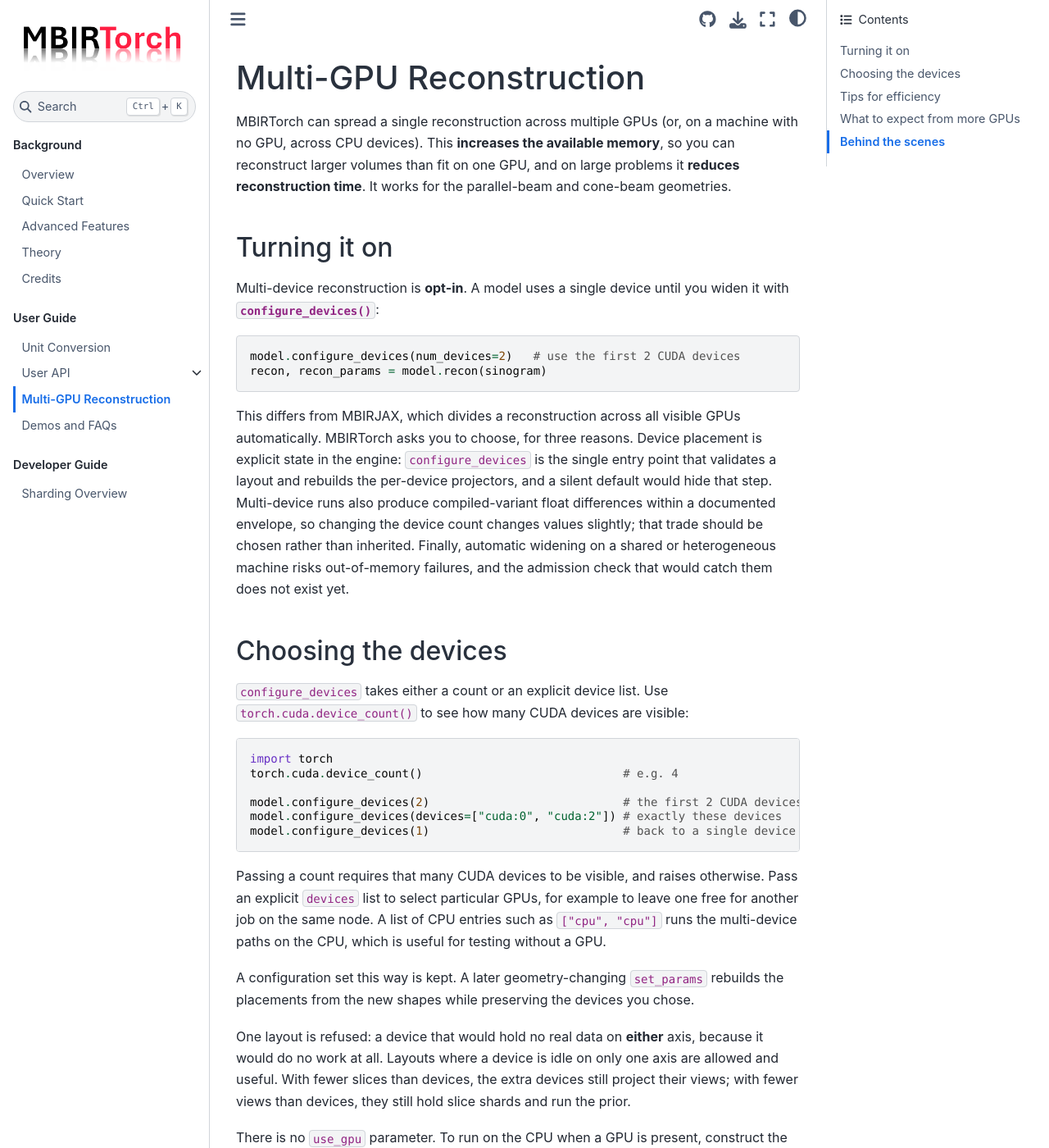
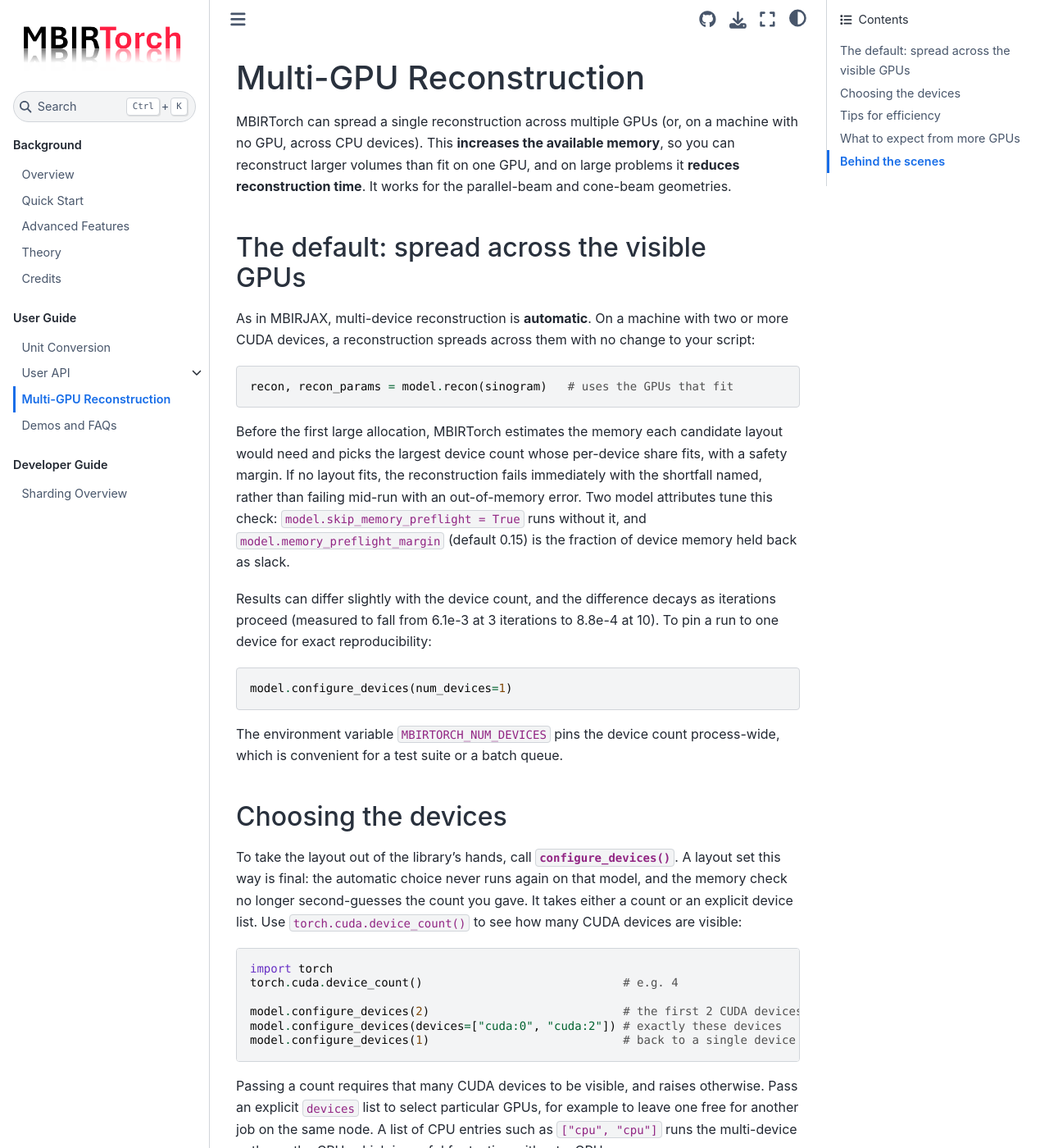
Before and after one commit to cabouman/mbirtorch, a Sphinx documentation site: the page built from docs/source/usr_multi_gpu.rst, in a window 1280 px wide and 1400 px high. Shown: the whole window at 82% size. Built offline with Sphinx 7.4.7 and the Sphinx Book theme 1.1.4, drawn with Linux system fonts in a browser that asks for light colours; pages that are not in the unit, such as notebooks, are missing from menus; some of the changed text lies outside the part shown.

Commit message:
Update the multi-GPU docs for the auto-spread default
The docs described multi-device reconstruction as opt-in, which was true
when they were written but is false since the device policy landed.  The
multi-GPU page now leads with the automatic behavior: a reconstruction
spreads across the visible CUDA devices, guarded by the memory preflight
check (skip_memory_preflight and memory_preflight_margin), with
configure_devices(num_devices=1) as the reproducibility pin and
MBIRTORCH_NUM_DEVICES as the process-wide pin.  One sentence records
that results can differ slightly with device count and that the
difference decays with iterations, using the measured numbers from the
plan.  The coupled opt-in sentences in the tomography model page, the
advanced features page, and the larger-reconstructions FAQ revert toward
mbirjax's wording.  Docs build holds at the same 10 pre-existing
warnings.

Co-Authored-By: Claude Fable 5 <noreply@anthropic.com>

```diff
--- a/docs/source/usr_multi_gpu.rst
+++ b/docs/source/usr_multi_gpu.rst
@@ -8,29 +8,38 @@ GPU, across CPU devices).  This **increases the available memory**, so you can r
 larger volumes than fit on one GPU, and on large problems it **reduces reconstruction
 time**.  It works for the parallel-beam and cone-beam geometries.
 
-Turning it on
--------------
+The default: spread across the visible GPUs
+-------------------------------------------
 
-Multi-device reconstruction is **opt-in**.  A model uses a single device until you widen it
-with :meth:`~mbirtorch.TomographyModel.configure_devices`::
+As in MBIRJAX, multi-device reconstruction is **automatic**.  On a machine with two or more
+CUDA devices, a reconstruction spreads across them with no change to your script::
 
-    model.configure_devices(num_devices=2)   # use the first 2 CUDA devices
-    recon, recon_params = model.recon(sinogram)
+    recon, recon_params = model.recon(sinogram)   # uses the GPUs that fit
 
-This differs from MBIRJAX, which divides a reconstruction across all visible GPUs
-automatically.  MBIRTorch asks you to choose, for three reasons.  Device placement is
-explicit state in the engine: ``configure_devices`` is the single entry point that validates
-a layout and rebuilds the per-device projectors, and a silent default would hide that step.
-Multi-device runs also produce compiled-variant float differences within a documented
-envelope, so changing the device count changes values slightly; that trade should be chosen
-rather than inherited.  Finally, automatic widening on a shared or heterogeneous machine
-risks out-of-memory failures, and the admission check that would catch them does not exist
-yet.
+Before the first large allocation, MBIRTorch estimates the memory each candidate layout
+would need and picks the largest device count whose per-device share fits, with a safety
+margin.  If no layout fits, the reconstruction fails immediately with the shortfall named,
+rather than failing mid-run with an out-of-memory error.  Two model attributes tune this
+check: ``model.skip_memory_preflight = True`` runs without it, and
+``model.memory_preflight_margin`` (default 0.15) is the fraction of device memory held back
+as slack.
+
+Results can differ slightly with the device count, and the difference decays as iterations
+proceed (measured to fall from 6.1e-3 at 3 iterations to 8.8e-4 at 10).  To pin a run to one
+device for exact reproducibility::
+
+    model.configure_devices(num_devices=1)
+
+The environment variable ``MBIRTORCH_NUM_DEVICES`` pins the device count process-wide,
+which is convenient for a test suite or a batch queue.
 
 Choosing the devices
 --------------------
 
-``configure_devices`` takes either a count or an explicit device list.  Use
+To take the layout out of the library's hands, call
+:meth:`~mbirtorch.TomographyModel.configure_devices`.  A layout set this way is final: the
+automatic choice never runs again on that model, and the memory check no longer
+second-guesses the count you gave.  It takes either a count or an explicit device list.  Use
 ``torch.cuda.device_count()`` to see how many CUDA devices are visible::
 
     import torch
@@ -53,8 +62,8 @@ would do no work at all.  Layouts where a device is idle on only one axis are al
 useful.  With fewer slices than devices, the extra devices still project their views; with
 fewer views than devices, they still hold slice shards and run the prior.
 
-There is no ``use_gpu`` parameter.  To run on the CPU when a GPU is present, construct the
-model on the CPU or pass CPU entries in ``devices``.
+There is no ``use_gpu`` parameter.  To run on the CPU when a GPU is present, call
+``model.configure_devices(devices=['cpu'])``.
 
 Tips for efficiency
 -------------------
@@ -112,6 +121,6 @@ Behind the scenes
 Internally MBIRTorch uses *sharding*: the sinogram is split across the devices by view and the
 reconstruction volume by slice, and the two are combined with a small amount of banded
 communication between devices.  When a count does not divide evenly, the data is zero-padded
-to equal shares and the padding is kept exactly inert, so the result is independent of the
-number of devices.  A reconstruction runs within a single process; multi-node execution is
+to equal shares and the padding is kept exactly inert, so the padding never changes the
+result.  A reconstruction runs within a single process; multi-node execution is
 out of scope.  For the developer-facing architecture, see :doc:`dev_sharding_overview`.
```
Also changed, not shown: docs/source/advanced_features.rst (+7 -8 lines), docs/source/demos_and_faqs.rst (+3 -4 lines), docs/source/usr_tomography_model.rst (+5 -5 lines).
